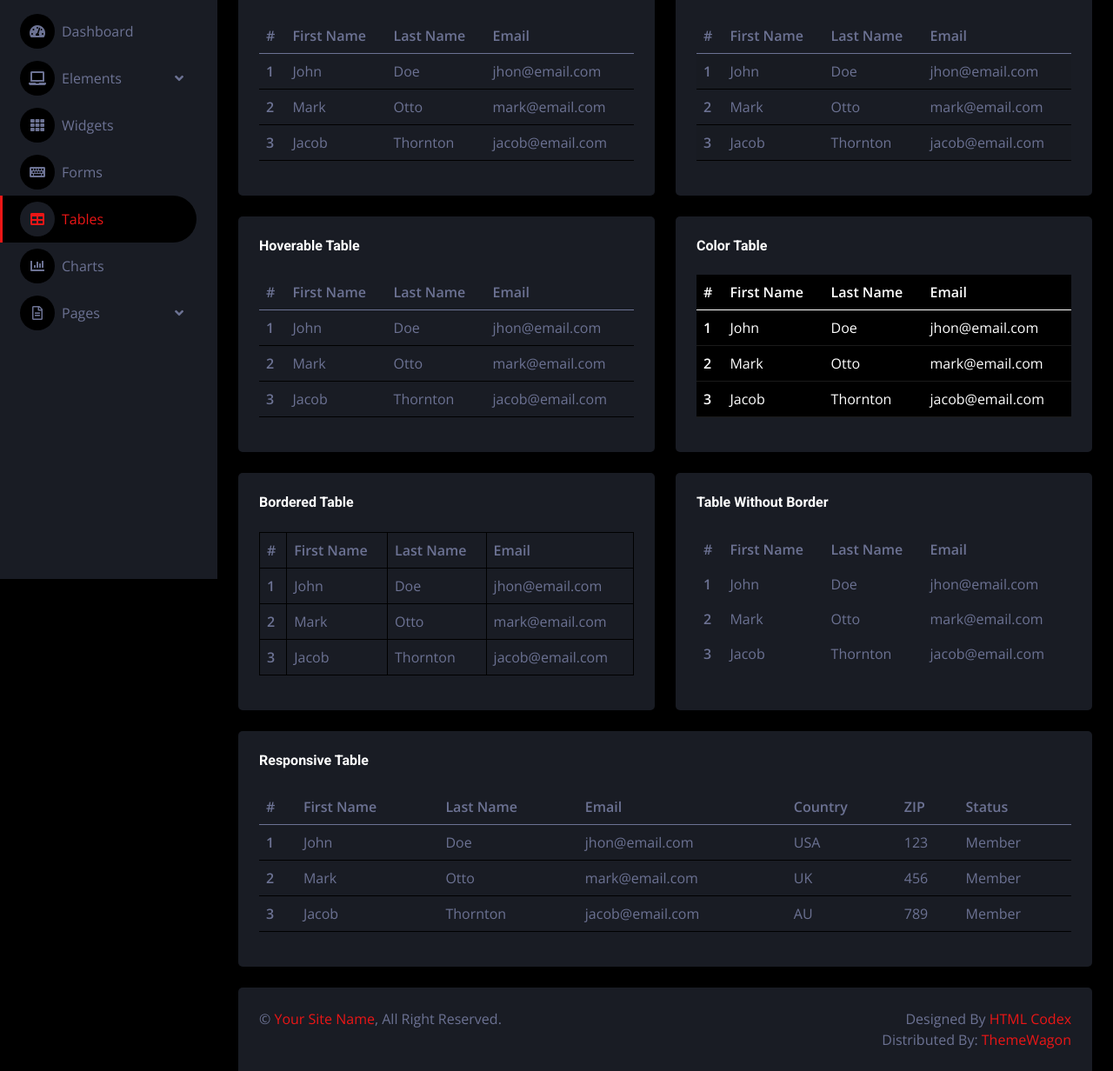
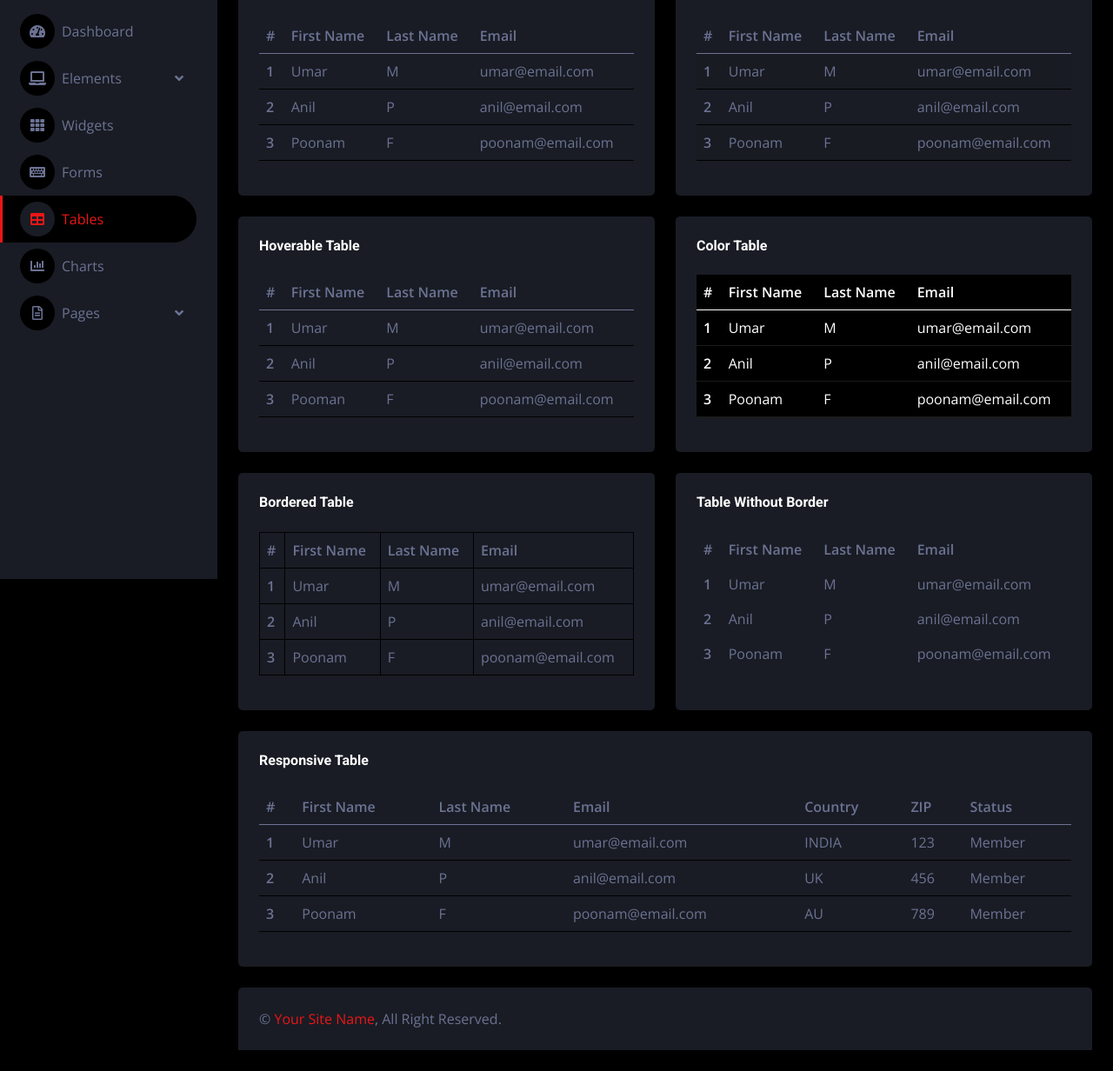
Before and after one commit to umar21-bit/R_B_21, a plain HTML site: page table.html in a window 1280 px wide. Shown: the part 134-1366 px from the top of the page at 87% size. After the commit the page ends 1342 px from the top, so only its background shows below. Drawn offline with nearby package versions, Linux system fonts and the light colour scheme.

Commit message:
Update table.html

```diff
--- a/table.html
+++ b/table.html
@@ -3,7 +3,7 @@
 
 <head>
     <meta charset="utf-8">
-    <title>DarkPan - Bootstrap 5 Admin Template</title>
+    <title>DarkPan </title>
     <meta content="width=device-width, initial-scale=1.0" name="viewport">
     <meta content="" name="keywords">
     <meta content="" name="description">
@@ -111,7 +111,7 @@
                                 <div class="d-flex align-items-center">
                                     <img class="rounded-circle" src="img/user.jpg" alt="" style="width: 40px; height: 40px;">
                                     <div class="ms-2">
-                                        <h6 class="fw-normal mb-0">Jhon send you a message</h6>
+                                        <h6 class="fw-normal mb-0">Umar send you a message</h6>
                                         <small>15 minutes ago</small>
                                     </div>
                                 </div>
@@ -121,7 +121,7 @@
                                 <div class="d-flex align-items-center">
                                     <img class="rounded-circle" src="img/user.jpg" alt="" style="width: 40px; height: 40px;">
                                     <div class="ms-2">
-                                        <h6 class="fw-normal mb-0">Jhon send you a message</h6>
+                                        <h6 class="fw-normal mb-0">Anil send you a message</h6>
                                         <small>15 minutes ago</small>
                                     </div>
                                 </div>
@@ -131,7 +131,7 @@
                                 <div class="d-flex align-items-center">
                                     <img class="rounded-circle" src="img/user.jpg" alt="" style="width: 40px; height: 40px;">
                                     <div class="ms-2">
-                                        <h6 class="fw-normal mb-0">Jhon send you a message</h6>
+                                        <h6 class="fw-normal mb-0">Poonam send you a message</h6>
                                         <small>15 minutes ago</small>
                                     </div>
                                 </div>
@@ -167,7 +167,7 @@
                     <div class="nav-item dropdown">
                         <a href="#" class="nav-link dropdown-toggle" data-bs-toggle="dropdown">
                             <img class="rounded-circle me-lg-2" src="img/user.jpg" alt="" style="width: 40px; height: 40px;">
-                            <span class="d-none d-lg-inline-flex">John Doe</span>
+                            <span class="d-none d-lg-inline-flex">Umar</span>
                         </a>
                         <div class="dropdown-menu dropdown-menu-end bg-secondary border-0 rounded-0 rounded-bottom m-0">
                             <a href="#" class="dropdown-item">My Profile</a>
@@ -198,21 +198,21 @@
                                 <tbody>
                                     <tr>
                                         <th scope="row">1</th>
-                                        <td>John</td>
-                                        <td>Doe</td>
-                                        <td>jhon@email.com</td>
+                                        <td>Umar</td>
+                                        <td>M</td>
+                                        <td>umar@email.com</td>
                                     </tr>
                                     <tr>
                                         <th scope="row">2</th>
-                                        <td>Mark</td>
-                                        <td>Otto</td>
-                                        <td>mark@email.com</td>
+                                        <td>Anil </td>
+                                        <td>P</td>
+                                        <td>anil@email.com</td>
                                     </tr>
                                     <tr>
                                         <th scope="row">3</th>
-                                        <td>Jacob</td>
-                                        <td>Thornton</td>
-                                        <td>jacob@email.com</td>
+                                        <td>Poonam</td>
+                                        <td>F</td>
+                                        <td>poonam@email.com</td>
                                     </tr>
                                 </tbody>
                             </table>
@@ -233,21 +233,21 @@
                                 <tbody>
                                     <tr>
                                         <th scope="row">1</th>
-                                        <td>John</td>
-                                        <td>Doe</td>
-                                        <td>jhon@email.com</td>
+                                        <td>Umar</td>
+                                        <td>M</td>
+                                        <td>umar@email.com</td>
                                     </tr>
                                     <tr>
                                         <th scope="row">2</th>
-                                        <td>Mark</td>
-                                        <td>Otto</td>
-                                        <td>mark@email.com</td>
+                                        <td>Anil</td>
+                                        <td>P</td>
+                                        <td>anil@email.com</td>
                                     </tr>
                                     <tr>
                                         <th scope="row">3</th>
-                                        <td>Jacob</td>
-                                        <td>Thornton</td>
-                                        <td>jacob@email.com</td>
+                                        <td>Poonam</td>
+                                        <td>F</td>
+                                        <td>poonam@email.com</td>
                                     </tr>
                                 </tbody>
                             </table>
@@ -268,21 +268,21 @@
                                 <tbody>
                                     <tr>
                                         <th scope="row">1</th>
-                                        <td>John</td>
-                                        <td>Doe</td>
-                                        <td>jhon@email.com</td>
+                                        <td>Umar</td>
+                                        <td>M</td>
+                                        <td>umar@email.com</td>
                                     </tr>
                                     <tr>
                                         <th scope="row">2</th>
-                                        <td>Mark</td>
-                                        <td>Otto</td>
-                                        <td>mark@email.com</td>
+                                        <td>Anil</td>
+                                        <td>P</td>
+                                        <td>anil@email.com</td>
                                     </tr>
                                     <tr>
                                         <th scope="row">3</th>
-                                        <td>Jacob</td>
-                                        <td>Thornton</td>
-                                        <td>jacob@email.com</td>
+                                        <td>Pooman</td>
+                                        <td>F</td>
+                                        <td>poonam@email.com</td>
                                     </tr>
                                 </tbody>
                             </table>
@@ -303,21 +303,21 @@
                                 <tbody>
                                     <tr>
                                         <th scope="row">1</th>
-                                        <td>John</td>
-                                        <td>Doe</td>
-                                        <td>jhon@email.com</td>
+                                        <td>Umar</td>
+                                        <td>M</td>
+                                        <td>umar@email.com</td>
                                     </tr>
                                     <tr>
                                         <th scope="row">2</th>
-                                        <td>Mark</td>
-                                        <td>Otto</td>
-                                        <td>mark@email.com</td>
+                                        <td>Anil</td>
+                                        <td>P</td>
+                                        <td>anil@email.com</td>
                                     </tr>
                                     <tr>
                                         <th scope="row">3</th>
-                                        <td>Jacob</td>
-                                        <td>Thornton</td>
-                                        <td>jacob@email.com</td>
+                                        <td>Poonam</td>
+                                        <td>F</td>
+                                        <td>poonam@email.com</td>
                                     </tr>
                                 </tbody>
                             </table>
@@ -338,21 +338,21 @@
                                 <tbody>
                                     <tr>
                                         <th scope="row">1</th>
-                                        <td>John</td>
-                                        <td>Doe</td>
-                                        <td>jhon@email.com</td>
+                                        <td>Umar</td>
+                                        <td>M</td>
+                                        <td>umar@email.com</td>
                                     </tr>
                                     <tr>
                                         <th scope="row">2</th>
-                                        <td>Mark</td>
-                                        <td>Otto</td>
-                                        <td>mark@email.com</td>
+                                        <td>Anil</td>
+                                        <td>P</td>
+                                        <td>anil@email.com</td>
                                     </tr>
                                     <tr>
                                         <th scope="row">3</th>
-                                        <td>Jacob</td>
-                                        <td>Thornton</td>
-                                        <td>jacob@email.com</td>
+                                        <td>Poonam</td>
+                                        <td>F</td>
+                                        <td>poonam@email.com</td>
                                     </tr>
                                 </tbody>
                             </table>
@@ -373,21 +373,21 @@
                                 <tbody>
                                     <tr>
                                         <th scope="row">1</th>
-                                        <td>John</td>
-                                        <td>Doe</td>
-                                        <td>jhon@email.com</td>
+                                        <td>Umar</td>
+                                        <td>M</td>
+                                        <td>umar@email.com</td>
                                     </tr>
                                     <tr>
                                         <th scope="row">2</th>
-                                        <td>Mark</td>
-                                        <td>Otto</td>
-                                        <td>mark@email.com</td>
+                                        <td>Anil</td>
+                                        <td>P</td>
+                                        <td>anil@email.com</td>
                                     </tr>
                                     <tr>
                                         <th scope="row">3</th>
-                                        <td>Jacob</td>
-                                        <td>Thornton</td>
-                                        <td>jacob@email.com</td>
+                                        <td>Poonam</td>
+                                        <td>F</td>
+                                        <td>poonam@email.com</td>
                                     </tr>
                                 </tbody>
                             </table>
@@ -412,27 +412,27 @@
                                     <tbody>
                                         <tr>
                                             <th scope="row">1</th>
-                                            <td>John</td>
-                                            <td>Doe</td>
-                                            <td>jhon@email.com</td>
-                                            <td>USA</td>
+                                            <td>Umar</td>
+                                            <td>M</td>
+                                            <td>umar@email.com</td>
+                                            <td>INDIA</td>
                                             <td>123</td>
                                             <td>Member</td>
                                         </tr>
                                         <tr>
                                             <th scope="row">2</th>
-                                            <td>Mark</td>
-                                            <td>Otto</td>
-                                            <td>mark@email.com</td>
+                                            <td>Anil</td>
+                                            <td>P</td>
+                                            <td>anil@email.com</td>
                                             <td>UK</td>
                                             <td>456</td>
                                             <td>Member</td>
                                         </tr>
                                         <tr>
                                             <th scope="row">3</th>
-                                            <td>Jacob</td>
-                                            <td>Thornton</td>
-                                            <td>jacob@email.com</td>
+                                            <td>Poonam</td>
+                                            <td>F</td>
+                                            <td>poonam@email.com</td>
                                             <td>AU</td>
                                             <td>789</td>
                                             <td>Member</td>
@@ -454,10 +454,7 @@
                         <div class="col-12 col-sm-6 text-center text-sm-start">
                             &copy; <a href="#">Your Site Name</a>, All Right Reserved.
                         </div>
-                        <div class="col-12 col-sm-6 text-center text-sm-end">
-                            <!--/*** This template is free as long as you keep the footer author’s credit link/attribution link/backlink. If you'd like to use the template without the footer author’s credit link/attribution link/backlink, you can purchase the Credit Removal License from "https://htmlcodex.com/credit-removal". Thank you for your support. ***/-->
-                            Designed By <a href="https://htmlcodex.com">HTML Codex</a>
-                            <br>Distributed By: <a href="https://themewagon.com" target="_blank">ThemeWagon</a>
+
                         </div>
                     </div>
                 </div>
```
